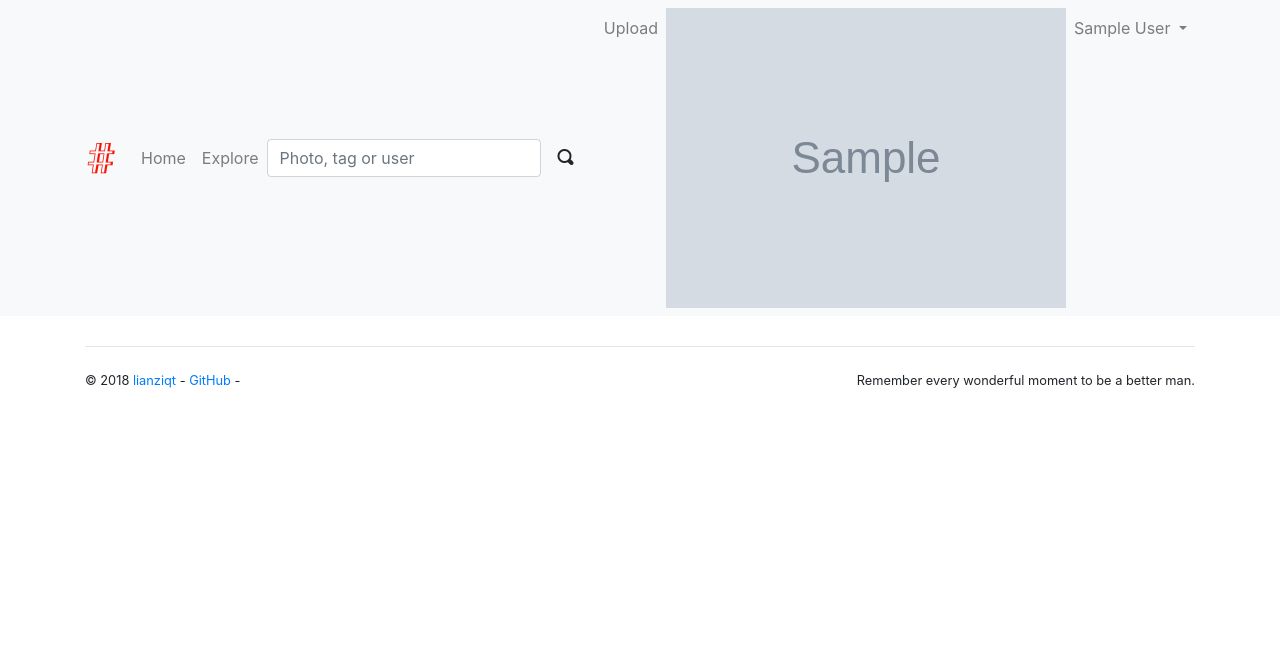
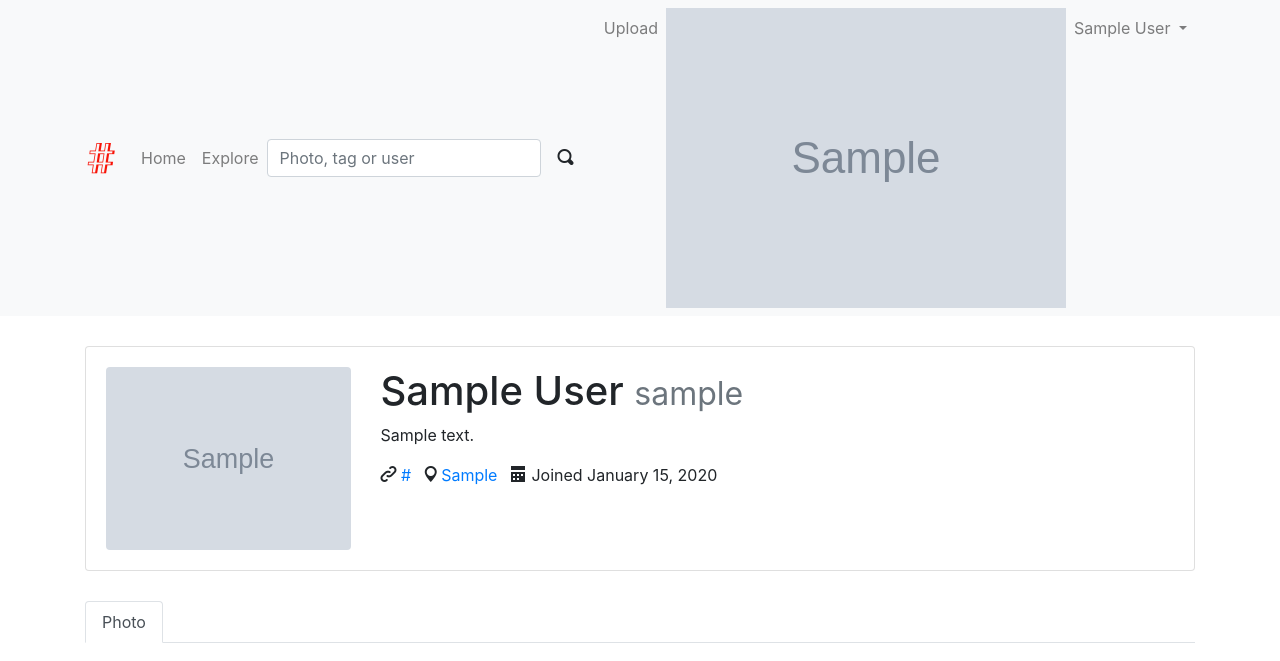
Before and after one commit to lianziqt/BetterMe, a Flask app: a page that uses betterme/templates/base.html in a window 1280 px wide. Shown: the top 661 px of the page. Before the commit the page ends 388 px from the top, so only its background shows below. Run offline with Flask 2, Linux system fonts and the light colour scheme; a user stored in the database is signed in; tables that the repository leaves empty hold one stand-in row (values such as "Sample post"); grey boxes marked "Sample" are stand-in pictures; some libraries are stand-ins or nearby versions.

Commit message:
add user index page

```diff
--- a/betterme/__init__.py
+++ b/betterme/__init__.py
@@ -101,8 +101,9 @@ def register_commands(app):
 
     @app.cli.command()
     @click.option('--user', default=10, help='Number of user')
-    def forge(user):
-        from betterme.fakes import fake_admin, fake_user
+    @click.option('--post', default=30, help='Number of post')
+    def forge(user, post):
+        from betterme.fakes import fake_admin, fake_user, fake_post
         db.drop_all()
         db.create_all()
         Role.init_role()
@@ -110,6 +111,6 @@ def register_commands(app):
         fake_admin()
         click.echo('Generating %d users...' % user)
         fake_user(user)
-
+        fake_post(post)
         click.echo('Done.')
         pass
--- a/betterme/blueprints/user.py
+++ b/betterme/blueprints/user.py
@@ -1,11 +1,15 @@
 # -*- coding: utf-8 -*-
 
-from flask import render_template, Blueprint
-from betterme.models import User
+from flask import render_template, Blueprint, current_app,request
+from betterme.models import User, Post, Photo
 
 user_bp = Blueprint('user', __name__)
 
 @user_bp.route('/<username>')
 def index(username):
-    user = User.query.filter_by(username=username).first()
-    return render_template('user/index.html', user=user)
+    user = User.query.filter_by(username=username).first_or_404()
+    page = request.args.get('page', 1, type=int)
+    per_page = current_app.config['POST_PER_PAGE']
+    pagination = Post.query.with_parent(user).order_by(Post.timestamp.desc()).paginate(page, per_page)
+    posts = pagination.items
+    return render_template('user/index.html', user=user, pagination=pagination, posts=posts)
--- a/betterme/configs.py
+++ b/betterme/configs.py
@@ -16,11 +16,11 @@ else:
 class BaseConfig:
     SECRET_KEY = os.getenv('SECRET_KEY', 'my secret string')
 
-    PHOTO_PER_PAGE = 12
+    POST_PER_PAGE = 12
     COMMENT_PER_PAGE = 15
     NOTIFICATION_PER_PAGE = 20
     USER_PER_PAGE = 20
-    MANAGE_PHOTO_PER_PAGE = 20
+    MANAGE_POST_PER_PAGE = 20
     MANAGE_USER_PER_PAGE = 30
     MANAGE_TAG_PER_PAGE = 50
     MANAGE_COMMENT_PER_PAGE = 30
--- a/betterme/templates/base.html
+++ b/betterme/templates/base.html
@@ -52,6 +52,10 @@
                     <div class="dropdown-menu dropdown-menu-right" role="menu">
                         <h6 class="dropdown-header">Logged in as {{ current_user.username }}</h6>
                         <div class="dropdown-divider"></div>
+                        <a class="dropdown-item" href="{{ url_for('user.index', username=current_user.username) }}">
+                                <span class="oi oi-person"></span> Me
+                            </a>
+                            <div class="dropdown-divider"></div>
                         <a class="dropdown-item" href="{{ url_for('auth.logout') }}">
                             <span class="oi oi-power-standby"></span> Logout
                         </a>
--- /dev/null
+++ b/betterme/templates/macros.html
@@ -0,0 +1,15 @@
+{% macro post_card(post, user, moment) %}
+
+<div class="card">
+    {% if post.photos %}
+    <img src="{{ url_for('main.get_first_image', post_id=post.id) }}" class="card-img-top" >
+    {% endif %}
+    <div class="card-body">
+        <p class="card-text">{{ post.body }}</p>
+    </div>
+    <div class="card-footer">
+        <small class="text-muted">at {{ moment(user.member_since).format('LL') }}</small>
+    </div>
+</div>
+
+{% endmacro %}
--- /dev/null
+++ b/betterme/templates/user/_header.html
@@ -0,0 +1,36 @@
+{% from 'bootstrap/nav.html' import render_nav_item %}
+
+    <div class="card">
+        <div class="card-body">
+            <div class="row">
+            <div class="col-md-3">
+                <img class="img-fluid rounded" src="{{ url_for('main.get_avatar', filename=user.large_avatar) }}">
+            </div>
+            <div class="col-md-9">
+                <h1>{{ user.name }}
+                    <small class="text-muted">{{ user.username }}</small>
+                </h1>
+                {% if user.bio %}<p>{{ user.bio }}</p>{% endif %}
+                <p>
+                    {% if user.website %}
+                    <span class="oi oi-link-intact"></span>
+                    <a href="{{ user.website }}" target="_blank">{{ user.website|truncate(30) }}</a>&nbsp;&nbsp;
+                    {% endif %}
+                    {% if user.location %}
+                    <span class="oi oi-map-marker"></span>
+                    <a href="https://www.google.com/maps?q={{ user.location }}"
+                        target="_blank">{{ user.location|truncate(30) }}</a>&nbsp;&nbsp;
+                    {% endif %}
+                    <span class="oi oi-calendar"></span>
+                    Joined {{ moment(user.member_since).format('LL') }}
+                </p>
+            </div>
+            </div>
+        </div>
+    </div>
+
+<div class="user-nav">
+    <ul class="nav nav-tabs">
+        {{ render_nav_item('user.index', 'Photo', user.photos|length, username=user.username) }}
+    </ul>
+</div>
--- a/betterme/templates/user/index.html
+++ b/betterme/templates/user/index.html
@@ -1,6 +1,35 @@
 {% extends 'base.html' %}
+{% from 'bootstrap/pagination.html' import render_pagination %}
+{% from 'macros.html' import post_card %}
 
 {% block title %}{{ user.name }}{% endblock %}
 
 {% block content %}
+{% include 'user/_header.html' %}
+<div class="row">
+    <div class="col-md-12">
+        {% if posts %}
+        <div class="card-columns">
+            {% for post in posts %}
+            {{ post_card(post, user, moment) }}
+            {% endfor %}
+        </div>
+        {% else %}
+        <div class="tip text-center">
+            <h3>No posts.</h3>
+            {% if user == current_user %}
+            <a class="btn btn-link" href="{{ url_for('main.upload') }}">Upload</a>
+            {% else %}
+            <a class="btn btn-link" href="{{ url_for('main.explore') }}">Explore</a>
+            {% endif %}
+        </div>
+        {% endif %}
+
+{% if posts %}
+<div class="page-footer">
+    {{ render_pagination(pagination, align='right') }}
+</div>
+{% endif %}
+    </div>
+</div>
 {% endblock %}
```
Also changed, not shown: betterme/blueprints/main.py (+16 -2 lines), betterme/fakes.py (+35 -2 lines), 1 other file.
